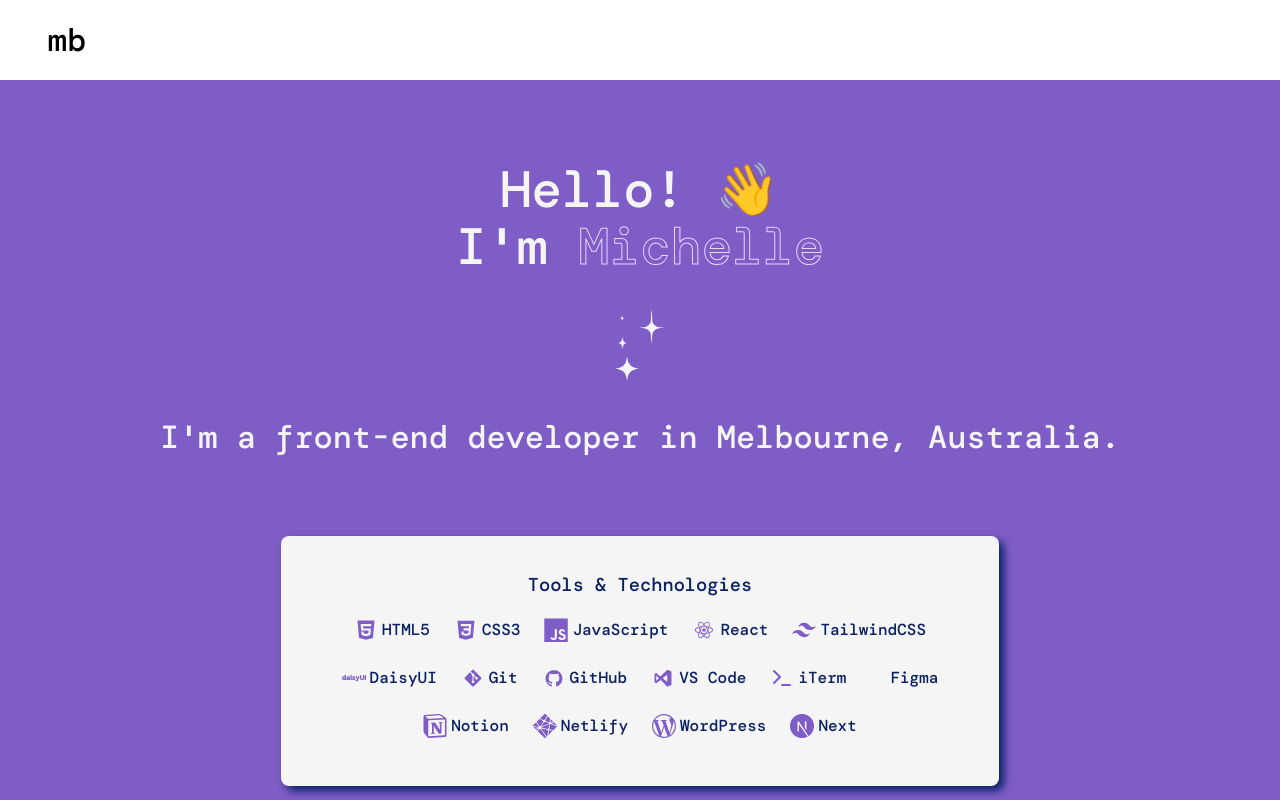
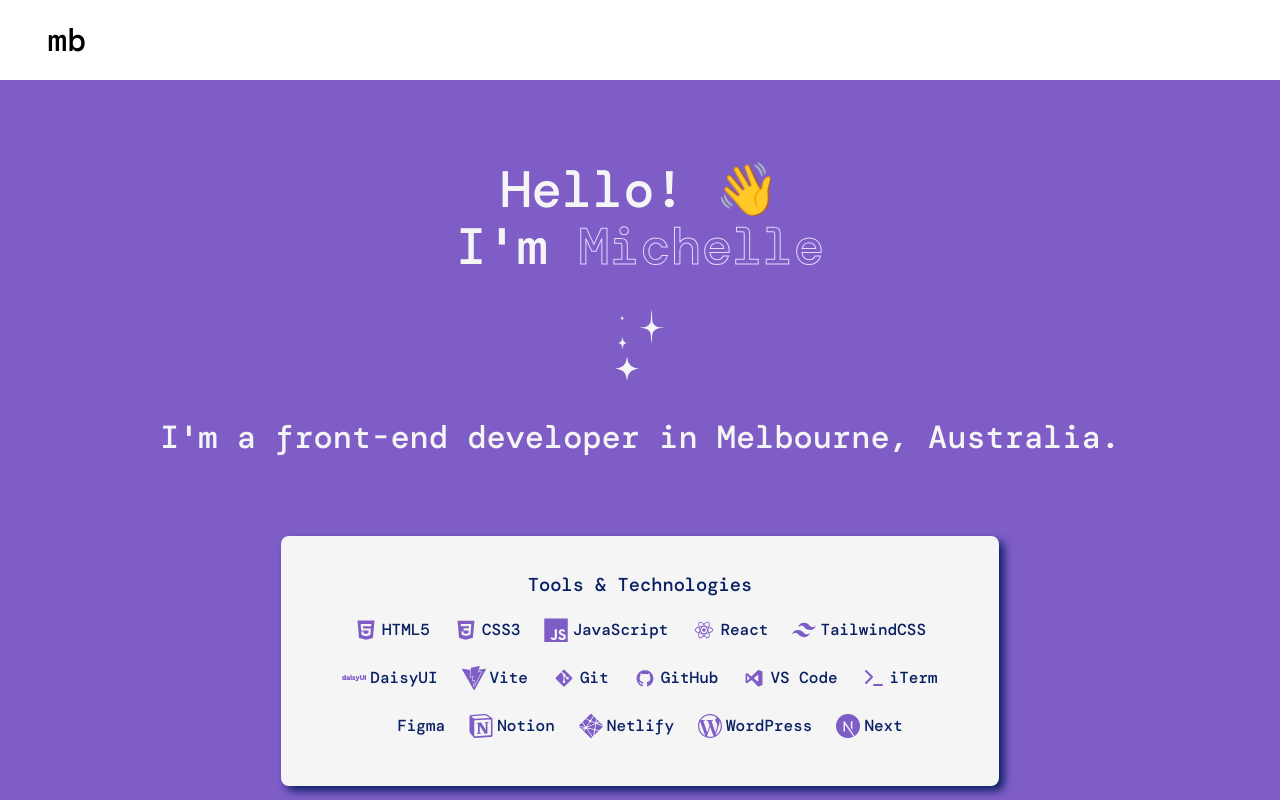
Before and after one commit to mchlol/portfolio-23, a React (Vite) app: page / in a window 1280 px wide. Shown: the top 800 px of the page. Built offline with nearby package versions, Linux system fonts and the light colour scheme; some icons are missing.

Commit message:
add vite to tools

```diff
--- a/src/components/Hero.jsx
+++ b/src/components/Hero.jsx
@@ -2,7 +2,7 @@ import React from "react";
 import SparksSmall from '../assets/sparks-small.png'
 import { FaFigma } from "react-icons/fa6";
 import { DiHtml5, DiCss3, DiJsBadge, DiReact, DiVisualstudio, DiGit, DiGithubBadge } from "react-icons/di";
-import { SiNextdotjs, SiDaisyui, SiTailwindcss, SiWordpress, SiNotion, SiNetlify } from "react-icons/si";
+import { SiNextdotjs, SiDaisyui, SiTailwindcss, SiWordpress, SiNotion, SiNetlify, SiVite } from "react-icons/si";
 import { FiTerminal } from "react-icons/fi";
 
 
@@ -34,7 +34,7 @@ export default function Hero() {
                     <span><DiReact /> React</span>
                     <span><SiTailwindcss /> TailwindCSS</span>
                     <span><SiDaisyui /> DaisyUI</span>
-
+                    <span> <SiVite /> Vite</span>
                     <span><DiGit /> Git</span>
                     <span><DiGithubBadge /> GitHub</span>
                     <span><DiVisualstudio /> VS Code</span>
```
